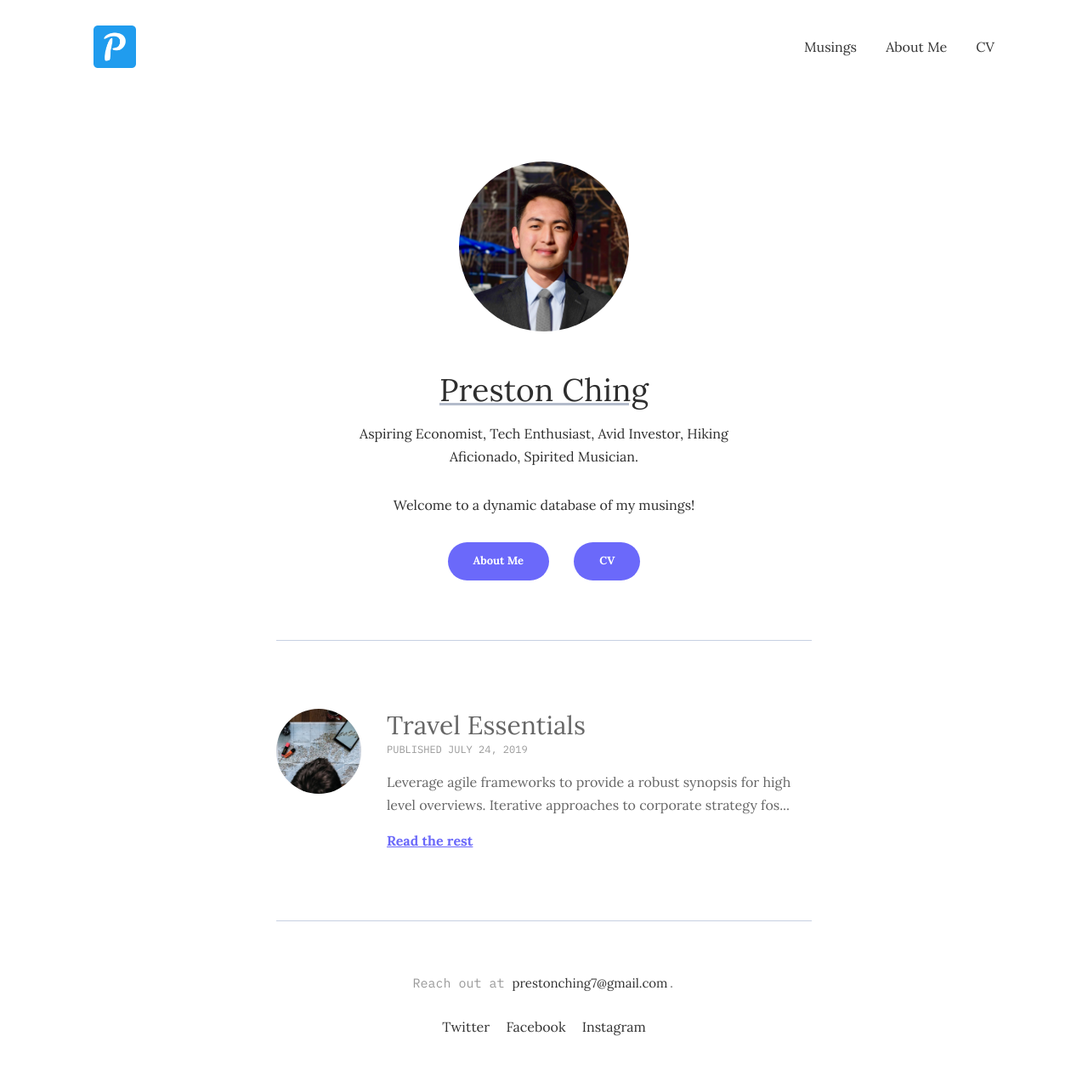
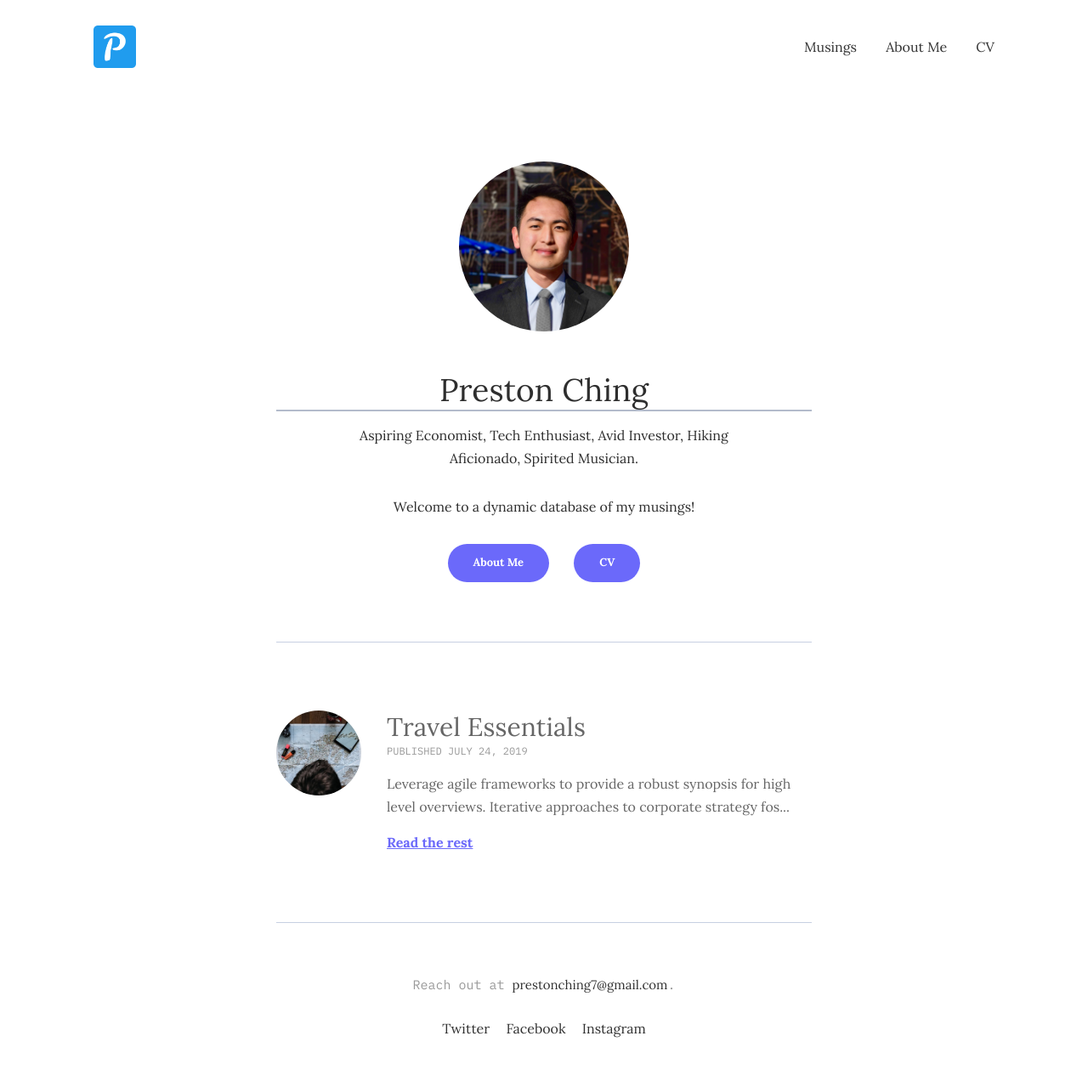
Before and after one commit to PrestonChing/prestonching.github.io, a Jekyll site: the page built from index.html, in a window 1280 px wide. Shown: the whole page at 85% size. Built offline with Jekyll 4.4.1, drawn with Linux system fonts in a browser that asks for light colours.

Commit message:
job border

```diff
--- a/_sass/3-modules/_author-section.scss
+++ b/_sass/3-modules/_author-section.scss
@@ -25,7 +25,7 @@
 }
 
 .author__job {
-  text-decoration: underline $gray-blue;
+  border-bottom: 2px solid $gray-blue;
   margin-bottom: 15px;
   font-size: 37px;
   text-align: center;
--- a/_sass/4-layouts/_page.scss
+++ b/_sass/4-layouts/_page.scss
@@ -46,12 +46,12 @@
   ul li,
   ol li {
     margin-bottom: 15px;
-    line-height: 25px;
+    line-height: 32px;
     color: $gray;
   }
   p + ul li {
     margin-bottom: 35px;
-    line-height: 25px;
+    line-height: 32px;
     color: $gray;
 }
 }
```
